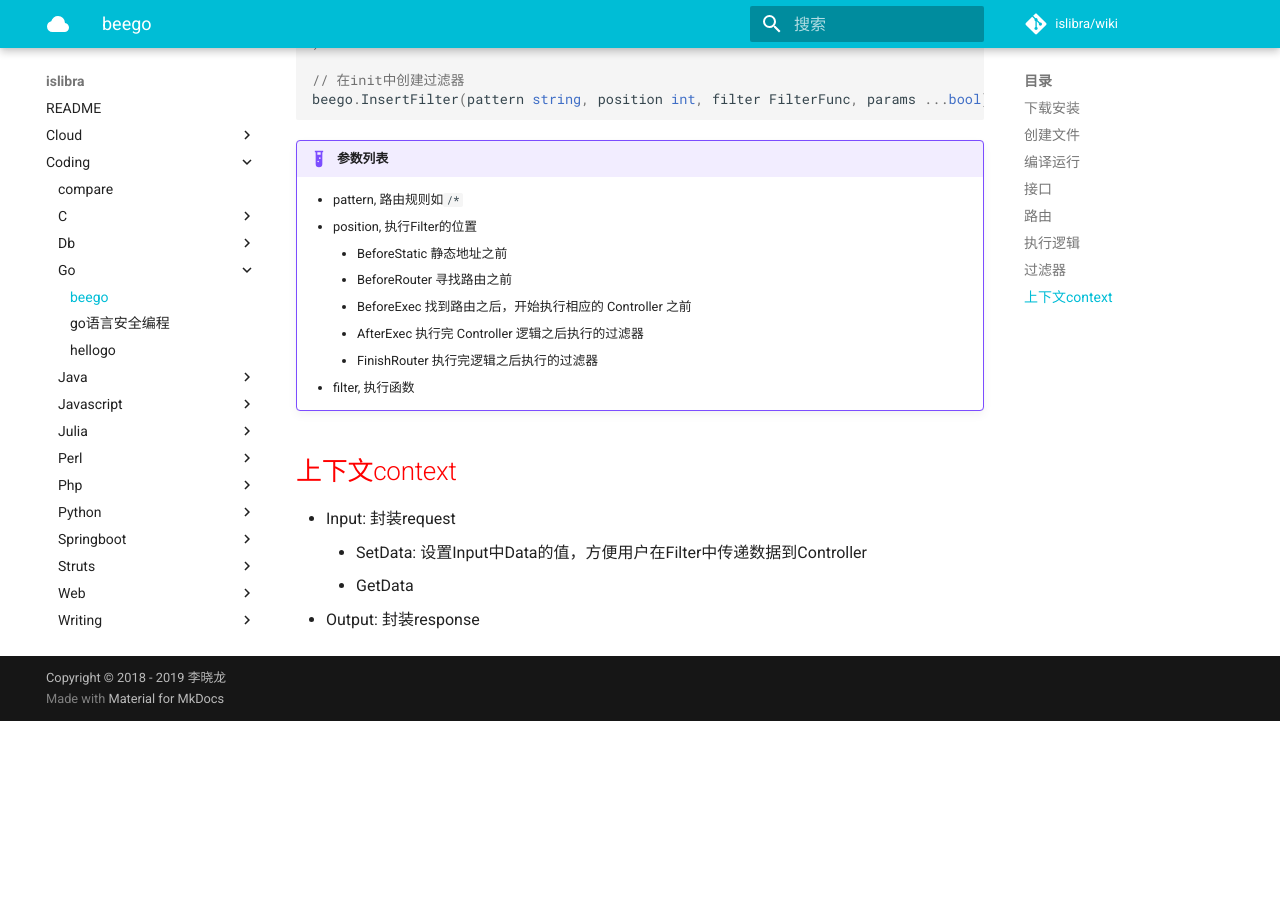
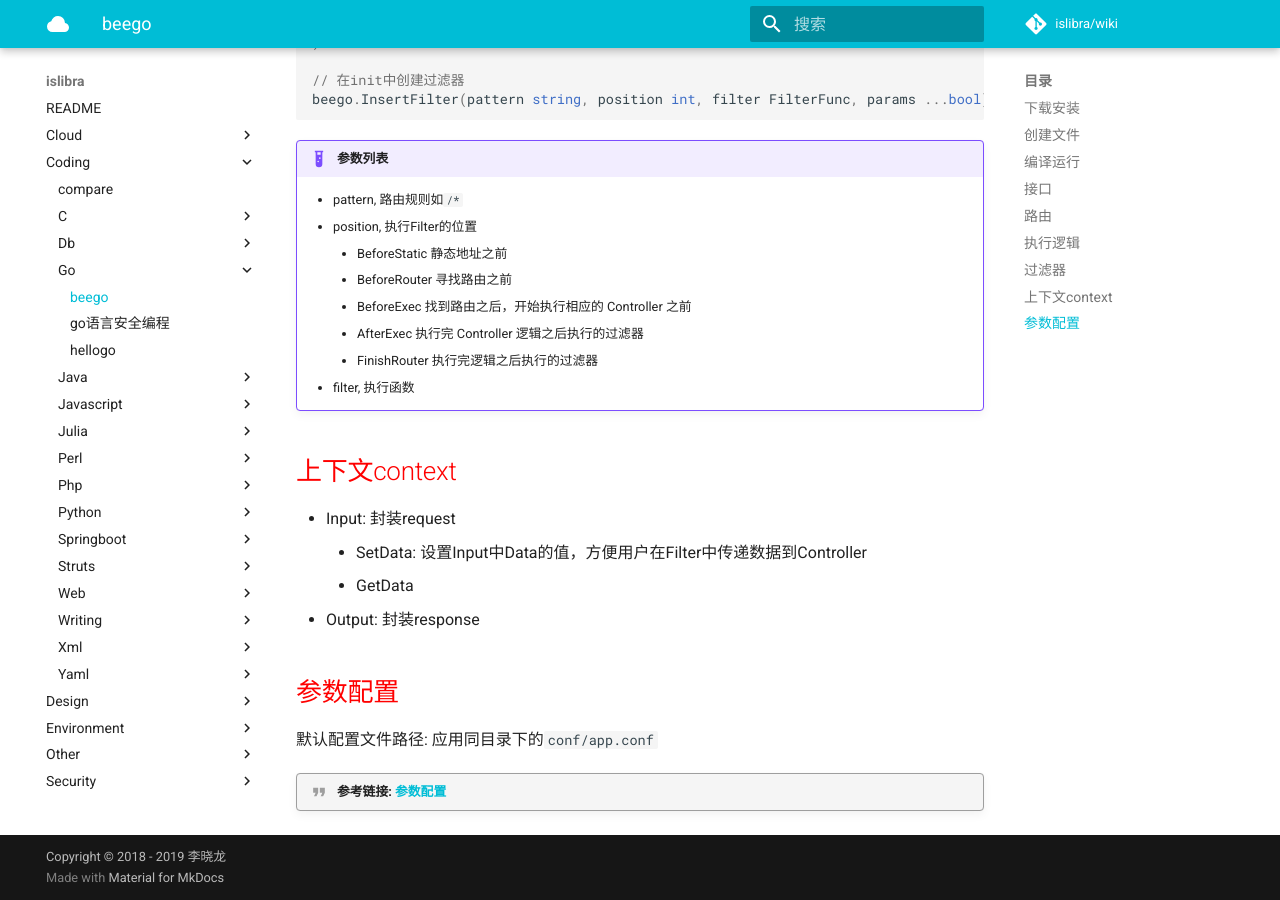
Before and after one commit to islibra/wiki, an MkDocs documentation site: the page built from docs/coding/go/beego.md, in a window 1280 px wide and 900 px high, scrolled down 2417 px. Built offline with MkDocs 1.6.1 and Material for MkDocs 9.7.7, drawn with Linux system fonts in a browser that asks for light colours; comment, search, counter and statistics services are not loaded; before the commit the page ends 3138 px from its top, so only the background shows below that.

Commit message:
Update beego.md

```diff
--- a/docs/coding/go/beego.md
+++ b/docs/coding/go/beego.md
@@ -114,3 +114,9 @@ beego.InsertFilter(pattern string, position int, filter FilterFunc, params ...bo
     - SetData: 设置Input中Data的值，方便用户在Filter中传递数据到Controller
     - GetData
 - Output: 封装response
+
+## 参数配置
+
+默认配置文件路径: 应用同目录下的`conf/app.conf`
+
+!!! quote "参考链接: [参数配置](https://beego.me/docs/mvc/controller/config.md)"
```
